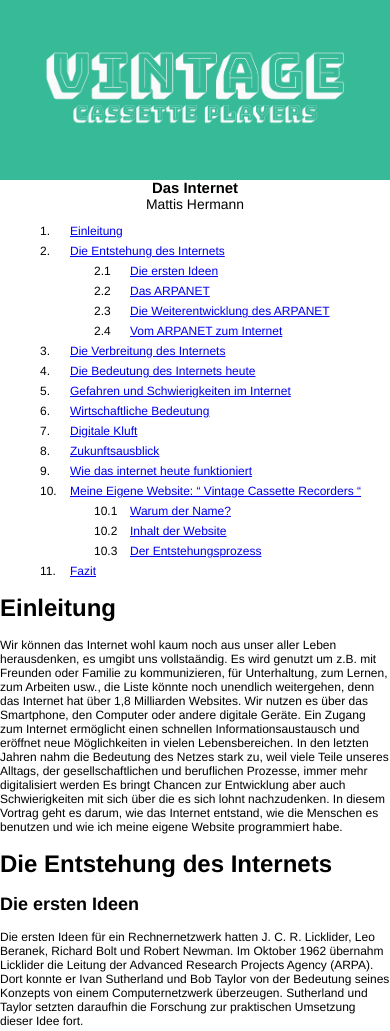
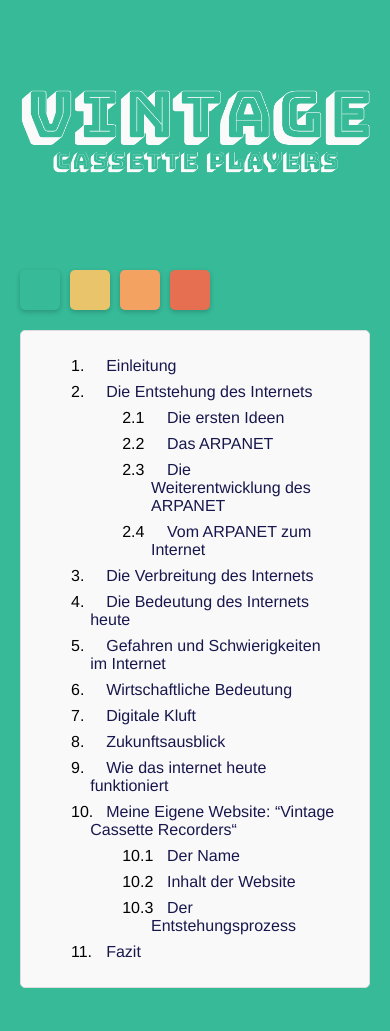
Before and after one commit to mattisrostock/Vintt, a plain HTML site: page Pages/Index.html in a window 390 px wide. Shown: the top 1031 px of the page. Drawn offline with Linux system fonts and the light colour scheme; no server answers; files whose address does not match are found by name.

Commit message:
Finishing up

```diff
--- a/Pages/Index.html
+++ b/Pages/Index.html
@@ -6,24 +6,34 @@
     <meta name="viewport" content="width=device-width, initial-scale=1.0">
     <title>Vintage Cassette Players</title>
     <link rel="stylesheet" href="../Stylesheets/Styles.css">
+    <script>
+        if ('scrollRestoration' in history) {
+        history.scrollRestoration = 'manual';
+            }
+    </script>
 </head>
 
 <body>
     <header>
         <nav>
             <ul>
-                <!-- <li class="desktop"><a href="">Mattis</a></li> -->
                 <li class="logo"><a href="Index.html">Vintage Cassette Players Logo</a></li>
-                <!-- <li class="desktop"><a href="">Jahresarbeit</a></li> -->
             </ul>
+            <div Id="JahresarbeitTitle">
+                <p id="title">Das Internet</p>
+                <p id="subtitle">Mattis Hermann</p>
+            </div>
         </nav>
     </header>
 
-    <div Id="JahresarbeitTitle">
-        <p id="title">Das Internet</p>
-        <p id="subtitle">Mattis Hermann</p>
+    <div class="color-options">
+                <button class="color-button" data-color="#36BA98" style="background-color: #36BA98;"></button>
+                <button class="color-button" data-color="#E9C46A" style="background-color: #E9C46A;"></button>
+                <button class="color-button" data-color="#F4A261" style="background-color: #F4A261;"></button>
+                <button class="color-button" data-color="#E76F51" style="background-color: #E76F51;"></button>
     </div>
-    <div Id="JahresarbeitInhaltsangabe">
+
+    <div id="JahresarbeitInhaltsangabe">
         <ol>
             <li><a href="#Einleitung"></a></li>
             <li>
@@ -43,9 +53,9 @@
             <li><a href="#Zukunftsausblick"></a></li>
             <li><a href="#Wie das internet heute funktioniert"></a></li>
             <li>
-                <a href="#Meine Eigene Website: &#x201C Vintage Cassette Recorders &#x201C"></a>
+                <a href="#Meine Eigene Website: &#x201CVintage Cassette Recorders&#x201C"></a>
                 <ol>
-                    <li><a href="#Warum der Name?"></a></li>
+                    <li><a href="#Der Name"></a></li>
                     <li><a href="#Inhalt der Website"></a></li>
                     <li><a href="#Der Entstehungsprozess"></a></li>
                 </ol>
@@ -65,19 +75,19 @@
         <div id="Die Entstehung des Internets">
             <h1></h1>
 
-            <div id="Die ersten Ideen" data-file="">
+            <div id="Die ersten Ideen" data-file="Die Entstehung des Internets/">
                 <h2></h2>
                     <p></p>
             </div>
-            <div id="Das ARPANET">
+            <div id="Das ARPANET" data-file="Die Entstehung des Internets">
                 <h2></h2>
                     <p></p>
             </div>
-            <div id="Die Weiterentwicklung des ARPANET">
+            <div id="Die Weiterentwicklung des ARPANET" data-file="Die Entstehung des Internets">
                 <h2></h2>
                     <p></p>
             </div>
-            <div id="Vom ARPANET zum Internet">
+            <div id="Vom ARPANET zum Internet" data-file="Die Entstehung des Internets">
                 <h2></h2>
                     <p></p>
             </div>
@@ -112,18 +122,18 @@
             <h1></h1>
                 <p></p>
         </div>
-        <div id="Meine Eigene Website: &#x201C Vintage Cassette Recorders &#x201C">
+        <div id="Meine Eigene Website: &#x201CVintage Cassette Recorders&#x201C">
             <h1></h1>
 
-            <div id="Warum der Name?">
+            <div id="Der Name" data-file="Meine Eigene Website">
                 <h2></h2>
                     <p></p>
             </div>
-            <div id="Inhalt der Website">
+            <div id="Inhalt der Website" data-file="Meine Eigene Website">
                 <h2></h2>
                     <p></p>
             </div>
-            <div id="Der Entstehungsprozess">
+            <div id="Der Entstehungsprozess" data-file="Meine Eigene Website">
                 <h2></h2>
                     <p></p>
             </div>
@@ -133,10 +143,22 @@
             <h1></h1>
                 <p></p>
         </div>
-
     </div>
 
+    <footer>
+        <ul>
+            <li><p>Mattis Hermann</p></li>
+            <li><p>Waldorfschule Rostock</p></li>
+            <li><a href="https://www.instagram.com/mattis.rostock.asfc/">Instagram</a></li>
+        </ul>
+    </footer>
+
     <script type="text/javascript" src="../Scripts/Script.js" script>
+    </script>
+    <script>
+    window.onload = function() {
+    window.scrollTo(0, 0);
+        };
     </script>
 
 </body>
--- a/Scripts/Script.js
+++ b/Scripts/Script.js
@@ -1,44 +1,68 @@
-document.addEventListener("DOMContentLoaded", function () {
-    // Alle a-Tags im Inhaltsverzeichnis holen
+document.addEventListener("DOMContentLoaded", function() {
+    // Dynamically set link text in the table of contents
     document.querySelectorAll('#JahresarbeitInhaltsangabe li a').forEach(function(a) {
-        // href="#ID" → ID extrahieren
         const id = a.getAttribute('href').replace('#', '');
-        // Wenn ein Element mit dieser ID existiert, setze den Text des Links auf die ID
         if (document.getElementById(id)) {
             a.textContent = id;
         }
     });
-});
 
+    // Set h1 text content to parent element's ID
     document.querySelectorAll("#JahresarbeitText > div > h1").forEach(h1 => {
         const parentId = h1.parentElement.id;
         h1.textContent = parentId;
     });
 
+    // Set h2 text content to parent element's ID
     document.querySelectorAll("#JahresarbeitText > div > div > h2").forEach(h2 => {
         const parentId = h2.parentElement.id;
         h2.textContent = parentId;
     });
 
-// Load text content for each section dynamically
-document.querySelectorAll('#JahresarbeitText div').forEach(section => {
-  const id = section.id;
-  const p = section.querySelector('p');
+    // Fetch and display text content for paragraphs
+    document.querySelectorAll("#JahresarbeitText div p").forEach(async p => {
+        const parentId = p.parentElement.id;
+        const filePath = p.parentElement.dataset.file;
+        try {
+            let response;
+            if (filePath) {
+                response = await fetch(`../Texts/${filePath}/${parentId}.txt`);
+            } else if (parentId) {
+                response = await fetch(`../Texts/${parentId}.txt`);
+            } else {
+                p.innerText = '[Kein Text verfügbar]';
+                return;
+            }
 
-  if (id && p) {
-    // Load corresponding .txt file
-    fetch(`../Texts/${id}.txt`)
-      .then(response => {
-        if (!response.ok) throw new Error(`Missing: ${id}.txt`);
-        return response.text();
-      })
-      .then(data => {
+            if (response.ok) {
+                const data = await response.text();
                 p.innerText = data;
-      })
-      .catch(err => {
+            } else {
+                throw new Error('File not found');
+            }
+        } catch (err) {
             console.warn(err);
             p.innerText = '[Text nicht gefunden]';
-      });
         }
     });
-const filename = id.replace(/[^a-z0-9]/gi, '-');
+
+    // Color theme functionality
+    const buttons = document.querySelectorAll('.color-button');
+    const body = document.body;
+
+    const initialColor = '#36ba98';
+    body.style.backgroundColor = initialColor;
+    const initialButton = document.querySelector(`.color-button[data-color="${initialColor}"]`);
+    if (initialButton) {
+        initialButton.classList.add('active');
+    }
+
+    buttons.forEach(button => {
+        button.addEventListener('click', () => {
+            buttons.forEach(btn => btn.classList.remove('active'));
+            button.classList.add('active');
+            const newColor = button.dataset.color;
+            body.style.backgroundColor = newColor;
+        });
+    });
+});
--- a/Stylesheets/Styles.css
+++ b/Stylesheets/Styles.css
@@ -1,48 +1,68 @@
+/* Global Reset */
+html,
 body {
-    background: white;
-    color: black;
+    margin: 0;
+    padding: 0;
+    min-height: 100%;
+    min-width: 100%;
     font-family: Helvetica, Arial, sans-serif;
-    font-size: 12px;
+    background-color: #36ba98;
+}
+
+/* Typography */
+h1,
+h2,
+h3,
+h4,
+h5,
+h6 {
     margin: 0;
     padding: 0;
 }
 
+h1 {
+    font-size: 1.3em;
+    font-weight: bold;
+    margin-bottom: 0.5em;
+    color: #17174d;
+}
+
+h2 {
+    font-size: 1.2em;
+    font-weight: normal;
+    color: #17174d;
+}
+
 /* Header */
-
 header {
-    background-color: rgb(54, 186, 152);
-    height: 40%;
+    min-height: 200px;
     padding: 20px;
     text-align: center;
+    display: flex;
+    justify-content: center;
+    align-items: center;
+    flex-direction: column;
+}
+
+header .logo a {
+    background-image: url(../Images/Logo/Text/Logo\ Text\ white.png);
+    background-size: 100%;
+    background-repeat: no-repeat;
+    display: block;
+    height: 200px;
+    width: 600px;
+    text-indent: -9999999999px;
+    position: static;
 }
 
 header a {
     text-decoration: none;
     text-transform: uppercase;
     margin-top: 40px;
-    color: rgb(250, 250, 250)
+    color: rgb(250, 250, 250);
 }
 
-header a:hover {
-    text-decoration: underline;
-    text-decoration-color: rgb(250, 250, 250);
-}
-
-header .logo a {
-    background-image: url(../Images/Logo/Text/Logo\ Text\ white.png);
-    background-size: 100%;
-    background-repeat: no-repeat;
-    display: inline-block;
-    height: 100px;
-    position: relative;
-    text-indent: -9999999999px;
-    top: -20px;
-    width: 300px;
-
-
-
-}
-
+/* Navigation */
 nav ul {
     margin: 0;
     padding: 0;
@@ -51,11 +71,10 @@ nav ul {
 
 nav li {
     display: inline;
-    margin: 0px 10px;
+    margin: 0 10px;
 }
 
-/* Text Formattierung */
-
+/* Text Formatting */
 #title {
     font-size: 1.24em;
     font-weight: bold;
@@ -71,48 +90,234 @@ nav li {
     text-align: center;
 }
 
-#text {
+#JahresarbeitText {
     font-size: 1em;
     margin: 0;
     padding: 0;
-    text-align: block;
 }
 
-/* Inhaltsangabe */
+/* Links */
+a {
+    color: #17174d;
+    text-decoration: none;
+}
+
+a:hover {
+    text-decoration: underline;
+    text-decoration-color: #17174d;
+}
+
+/* List Styles */
 ol {
     counter-reset: item;
     list-style-type: none;
 }
 
-  ol > li {
+ol>li {
     counter-increment: item;
     margin-bottom: 0.5em;
     position: relative;
     padding-left: 2.5em;
+    font-weight: bold;
 }
 
-  ol > li::before {
+ol>li::before {
     content: counter(item) ". ";
     position: absolute;
     left: 0;
 }
 
-  /* Nested ol */
-  ol > li > ol {
+/* Nested Ordered List */
+ol>li>ol {
     counter-reset: subitem;
     margin-top: 0.5em;
     margin-left: 2em;
     padding-left: 0;
+    font-weight: normal;
 }
 
-  ol > li > ol > li {
+ol>li>ol>li {
     counter-increment: subitem;
     position: relative;
     padding-left: 3em;
 }
 
-  ol > li > ol > li::before {
+ol>li>ol>li::before {
     content: counter(item) "." counter(subitem) " ";
     position: absolute;
     left: 0;
 }
+
+/* Containers Styling */
+div#JahresarbeitInhaltsangabe,
+div#JahresarbeitText div,
+div#JahresarbeitTitle {
+    margin: 20px;
+    padding: 10px;
+    background-color: #f9f9f9;
+    border: 1px solid #ddd;
+    border-radius: 5px;
+}
+
+div#JahresarbeitTitle {
+    text-align: center;
+    color: #17174d;
+}
+
+.color-options {
+    display: flex;
+    gap: 10px;
+    margin: 20px;
+}
+
+.color-button {
+    width: 40px;
+    height: 40px;
+    border: 2px solid transparent;
+    border-radius: 5px;
+    cursor: pointer;
+    box-shadow: 0 2px 5px rgba(0, 0, 0, 0.2);
+    transition: border-color 0.3s ease, transform 0.2s ease, box-shadow 0.2s ease;
+    /* Smooth transitions */
+}
+
+.color-button.active {
+    border-color: #fff;
+    border-width: 2px;
+    box-shadow: 0 3px 6px rgba(0, 0, 0, 0.25);
+}
+
+footer ul {
+    width: 90%;
+    list-style-type: none;
+    display: flex;
+    justify-content: center;
+    gap: 20px;
+    font-size: 0.9em;
+}
+
+footer ul li p {
+    color: rgb(74, 74, 74);
+    margin: 0;
+    padding: 0;
+}
+
+footer ul li a {
+    color: rgb(74, 74, 74);
+    text-decoration: none;
+}
+
+/* Responsive Design */
+@media (max-width: 768px) {
+    header {
+        padding: 10px;
+        height: auto;
+    }
+
+    nav li {
+        display: block;
+        margin: 10px 0;
+    }
+
+    #title,
+    #subtitle {
+        font-size: 1em;
+        padding: 5px;
+    }
+
+    #JahresarbeitText {
+        font-size: 0.95em;
+        padding: 10px;
+    }
+
+    ol>li {
+        padding-left: 1.5em;
+    }
+
+    ol>li>ol>li {
+        padding-left: 2em;
+    }
+
+    h1 {
+        font-size: 1.1em;
+    }
+
+    h2 {
+        font-size: 1em;
+    }
+}
+
+@media (max-width: 610px) {
+    header {
+        padding: 0;
+        min-height: 250px;
+    }
+
+    header nav {
+        width: 100%;
+        display: flex;
+        justify-content: center;
+        align-items: center;
+        padding: 0;
+    }
+
+    header nav ul {
+        width: 100%;
+        display: flex;
+        justify-content: center;
+        align-items: center;
+        margin: 0;
+        padding: 0;
+    }
+
+    header .logo {
+        width: 90%;
+        max-width: 450px;
+        display: block;
+        margin: 0 auto;
+    }
+
+    header .logo a {
+        width: 100%;
+        height: 0;
+        padding-bottom: 28.27%;
+        background-size: contain;
+        background-position: center;
+        background-repeat: no-repeat;
+        margin: 0;
+        display: block;
+        background-image: url(../Images/Logo/Text/Logo\ Text\ white.png) !important;
+    }
+
+    div#JahresarbeitTitle {
+        display: none;
+    }
+
+    #JahresarbeitText {
+        font-size: 0.9em;
+        padding: 8px 12px;
+    }
+
+    ol>li {
+        padding-left: 1.2em;
+        padding-right: 1.2em;
+        font-weight: normal;
+    }
+
+    ol>li>ol>li {
+        padding-left: 1.8em;
+        font-weight: normal;
+    }
+
+    ol li a {
+        padding-left: 1em;
+    }
+
+    h1 {
+        font-size: 1em;
+    }
+
+    h2 {
+        font-size: 0.9em;
+    }
+}
```
Lines whose indentation alone changed are shown as unchanged.
